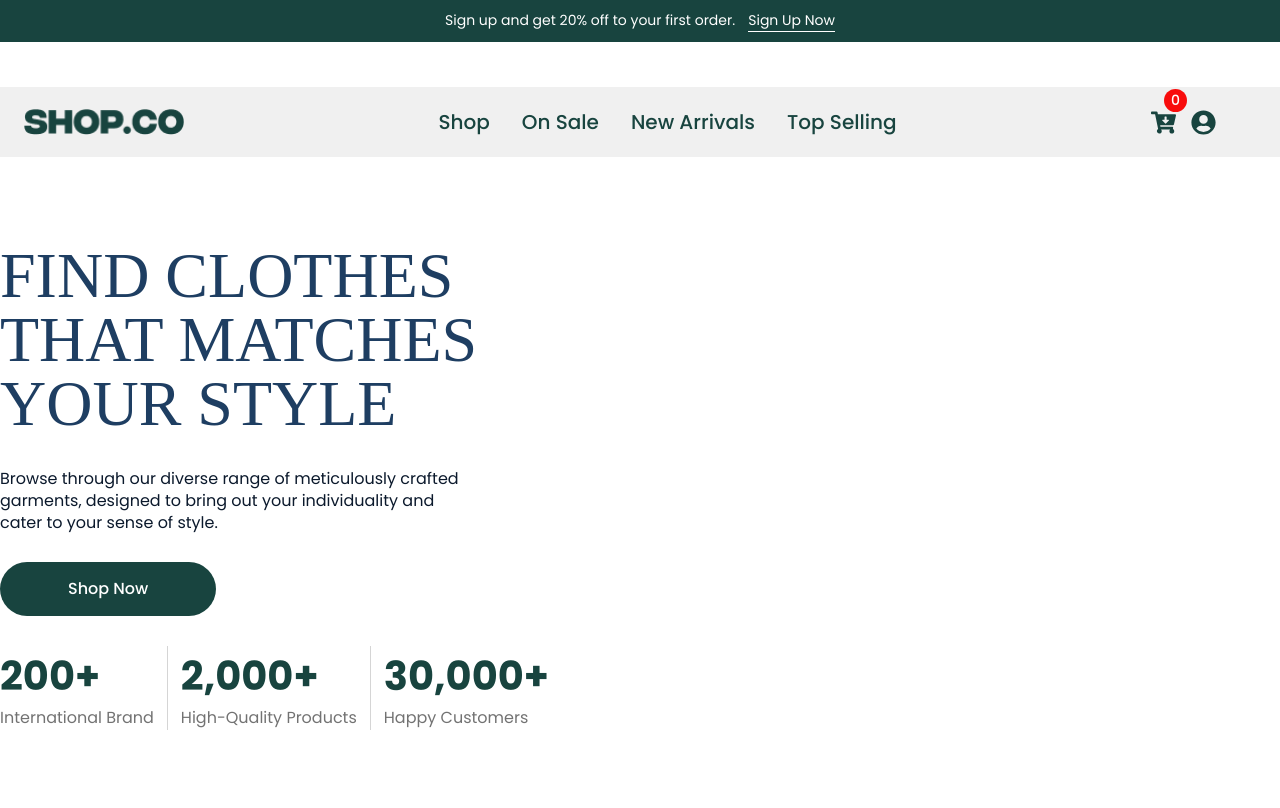
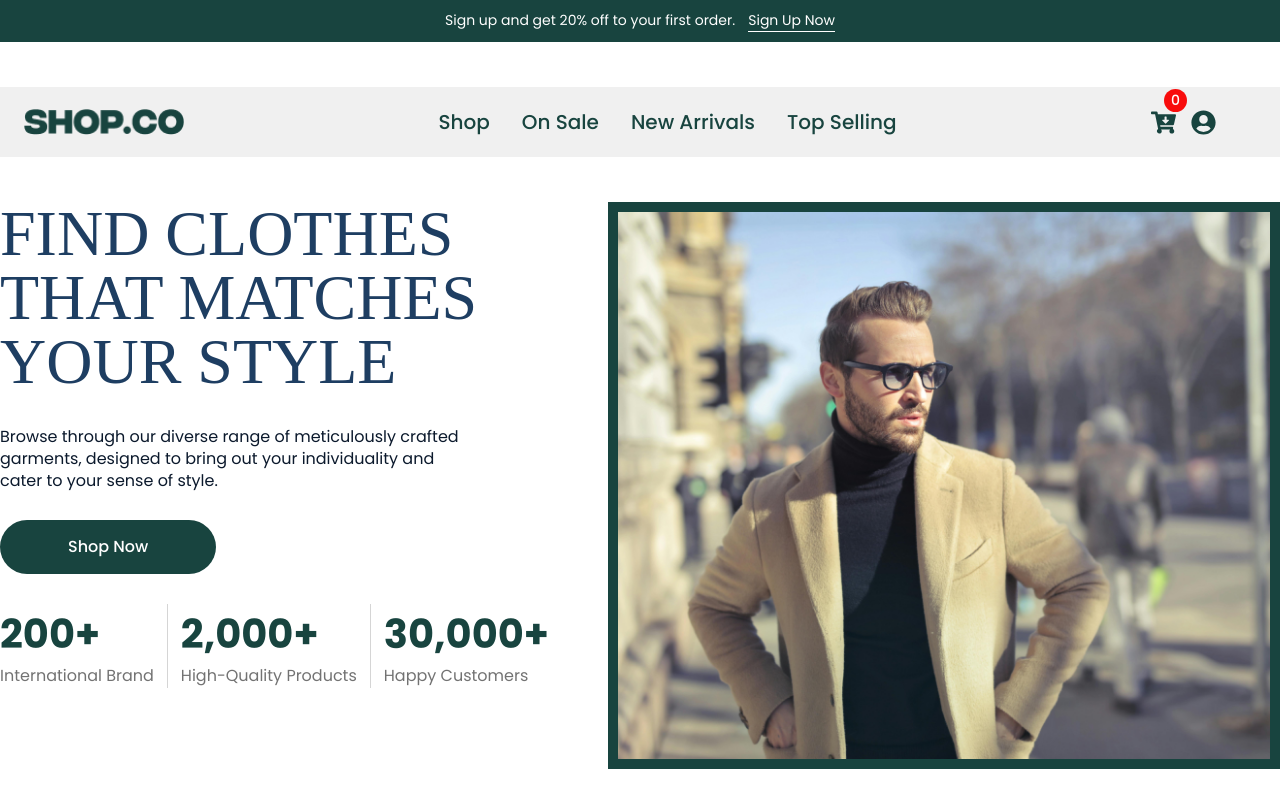
Before and after one commit to MariumAkterDev/SHOP.CO, a React (Vite) app: page / in a window 1280 px wide. Shown: the top 808 px of the page. Built offline with nearby package versions, Linux system fonts and the light colour scheme; a web font is replaced by a local one.

Commit message:
updates commit

```diff
--- a/package.json
+++ b/package.json
@@ -14,7 +14,10 @@
     "react-countup": "^6.5.3",
     "react-dom": "^18.3.1",
     "react-icons": "^5.4.0",
-    "react-router-dom": "^7.1.1"
+    "react-router-dom": "^7.1.1",
+    "react-slick": "^0.30.3",
+    "react-slideshow-image": "^4.3.2",
+    "slick-carousel": "^1.8.1"
   },
   "devDependencies": {
     "@eslint/js": "^9.17.0",
--- /dev/null
+++ b/src/Components/BnnerSlider/BannerSlider.css
@@ -0,0 +1,3 @@
+/* .myBannerSlide  .default-nav{
+    @apply opacity-0
+} */
--- /dev/null
+++ b/src/Components/BnnerSlider/BannerSlider.jsx
@@ -0,0 +1,52 @@
+import React from 'react'
+import './BannerSlider.css'
+import 'react-slideshow-image/dist/styles.css'
+import { Fade } from 'react-slideshow-image'
+import 'react-slideshow-image/dist/styles.css'
+import bannerimg1 from '../../assets/images/banner-1.png'
+import bannerimg2 from '../../assets/images/banner-2.png'
+import bannerimg3 from '../../assets/images/banner-3.png'
+import bannerimg4 from '../../assets/images/banner-4.png'
+
+const BannerSlider = () => {
+    const fadeImages = [
+        {
+            url: bannerimg1 ,
+        },
+        {
+            url: bannerimg2,
+        },
+        {
+            url: bannerimg3,
+        },
+        {
+            url: bannerimg4,
+        },
+    ];
+    const properties = {
+        duration: 2000,
+        transitionDuration: 500,
+        infinite: true,
+        indicators: false,
+        arrows: false
+
+    }
+
+    return (
+        <>
+            <div className="slide-container myBannerSlide">
+                <Fade {...properties}>
+                    {fadeImages.map((fadeImage, index) => (
+                        <div key={index}>
+                            <img style={{ width: '100%' }} src={fadeImage.url} />
+                            <h2>{fadeImage.caption}</h2>
+                        </div>
+                    ))}
+                </Fade>
+            </div>
+        </>
+
+    )
+}
+
+export default BannerSlider
--- a/src/Components/Homee/Banner/Banner.css
+++ b/src/Components/Homee/Banner/Banner.css
@@ -6,6 +6,9 @@
 }
 .bannerTxt .bannerTxtP{
     @apply w-[471px] text-[16px] text-lightColor-2C font-normal font-poppins leading-[22px] mt-[32px] mb-[28px]
+}
+.baanerRowOne{
+    @apply flex justify-between
 }
 /* ----------------------------------Banner Count-------------------------------- */
 .bannerCountPart{
@@ -21,3 +24,7 @@
 .bannerSingleCount .bannerCountP{
     @apply text-[16px] text-lightgray-60% font-normal font-poppins
 }
+/* -----------------------------------Banner Img---------------------------------- */
+.bannerImgpPart{
+    @apply w-[672px] border-[10px] border-solid border-brand-Color
+}
--- a/src/Components/Homee/Banner/Banner.jsx
+++ b/src/Components/Homee/Banner/Banner.jsx
@@ -2,6 +2,7 @@ import React from 'react'
 import './Banner.css'
 import CommonBtnOne from '../../CommonBtnOne/CommonBtnOne'
 import CountUp from 'react-countup';
+import BannerSlider from '../../BnnerSlider/BannerSlider';
 
 const Banner = () => {
   return (
@@ -9,7 +10,7 @@ const Banner = () => {
       <div className="container">
         <div className="banner_Row">
           {/* -------------------------Banner Row 1------------------------------------ */}
-          <div className="baanerRowOne flex justify-between items-center">
+          <div className="baanerRowOne">
             <div className="bannerTxt ">
               <h1 className='bannerTxtH1'>FIND CLOTHES THAT MATCHES YOUR STYLE</h1>
               <p className='bannerTxtP'>Browse through our diverse range of meticulously crafted garments, designed to bring out your individuality and cater to your sense of style.</p>
@@ -34,15 +35,8 @@ const Banner = () => {
 
               </div>
             </div>
-            <div className="bannerImg w-[672px]">
-              <marquee behavior="" direction="left">
-                  <div className='flex'>
-                  <img className='mr-[20px]' src="src/assets/images/banner-1.png" alt="" />
-                  <img className='mr-[20px]' src="src/assets/images/banner-2.png" alt="" />
-                  <img className='mr-[20px]' src="src/assets/images/banner-3.png" alt="" />
-                  <img className='mr-[20px]' src="src/assets/images/banner-4.png" alt="" />
-                  </div>
-              </marquee>
+            <div className="bannerImgpPart">
+              <BannerSlider/>
             </div>
           </div>
           {/* -------------------------Banner Row 2------------------------------------ */}
```
Also changed, not shown: 1 other file (tests, documents, lock files or other folders).
